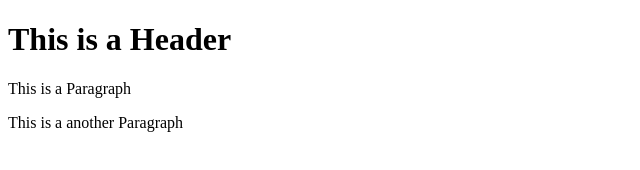
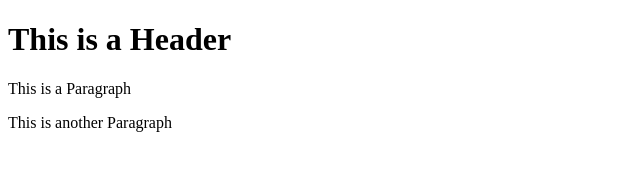
Before and after one commit to WrecksFL/git-test, a plain HTML site: page index.html in a window 1280 px wide. Shown: the full height of the page, 0-640 px from the left. Drawn offline with Linux system fonts and the light colour scheme.

Commit message:
Fourth-commit

```diff
--- a/index.html
+++ b/index.html
@@ -9,6 +9,6 @@
     <body>
         <h1>This is a Header</h1>
         <p>This is a Paragraph</p>
-        <p>This is a another Paragraph</p>
+        <p>This is another Paragraph</p>
     </body>
 </html>
```
